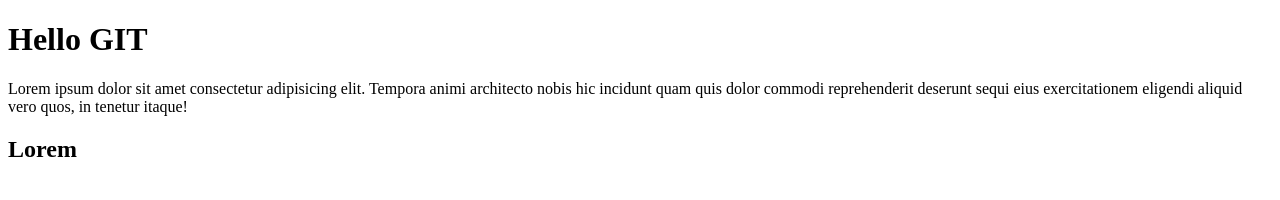
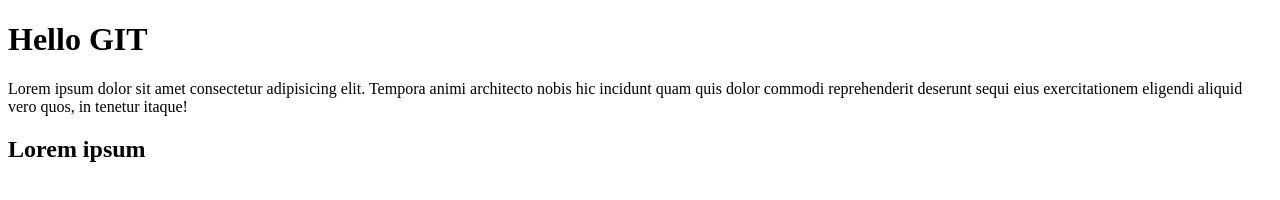
Before and after one commit to nmorajda/remote-repository, a plain HTML site: page index.html in a window 1280 px wide. Drawn offline with Linux system fonts and the light colour scheme.

Commit message:
Add content

```diff
--- a/index.html
+++ b/index.html
@@ -15,7 +15,7 @@
         dolor commodi reprehenderit deserunt sequi eius exercitationem eligendi aliquid vero quos, in tenetur itaque!
     </p>
 
-    <h2>Lorem</h2>
+    <h2>Lorem ipsum</h2>
 </body>
 
 </html>
```
